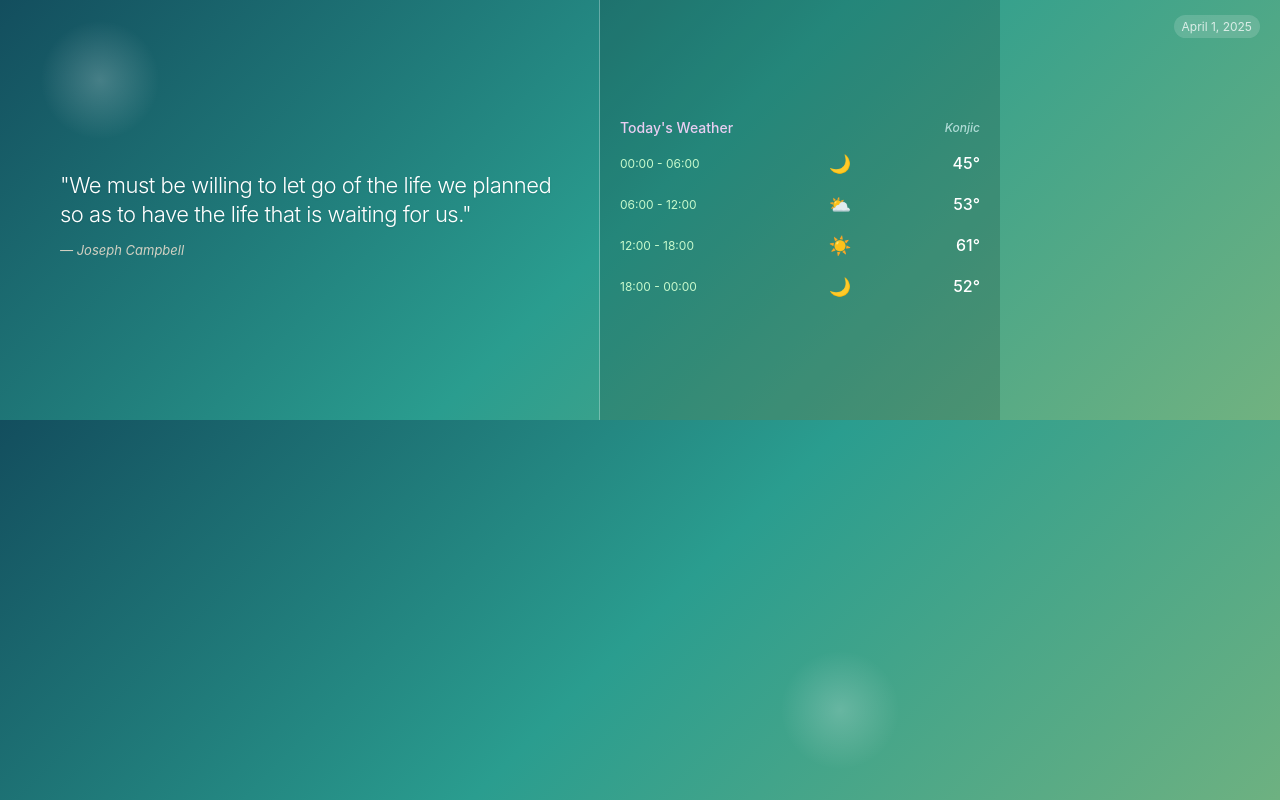
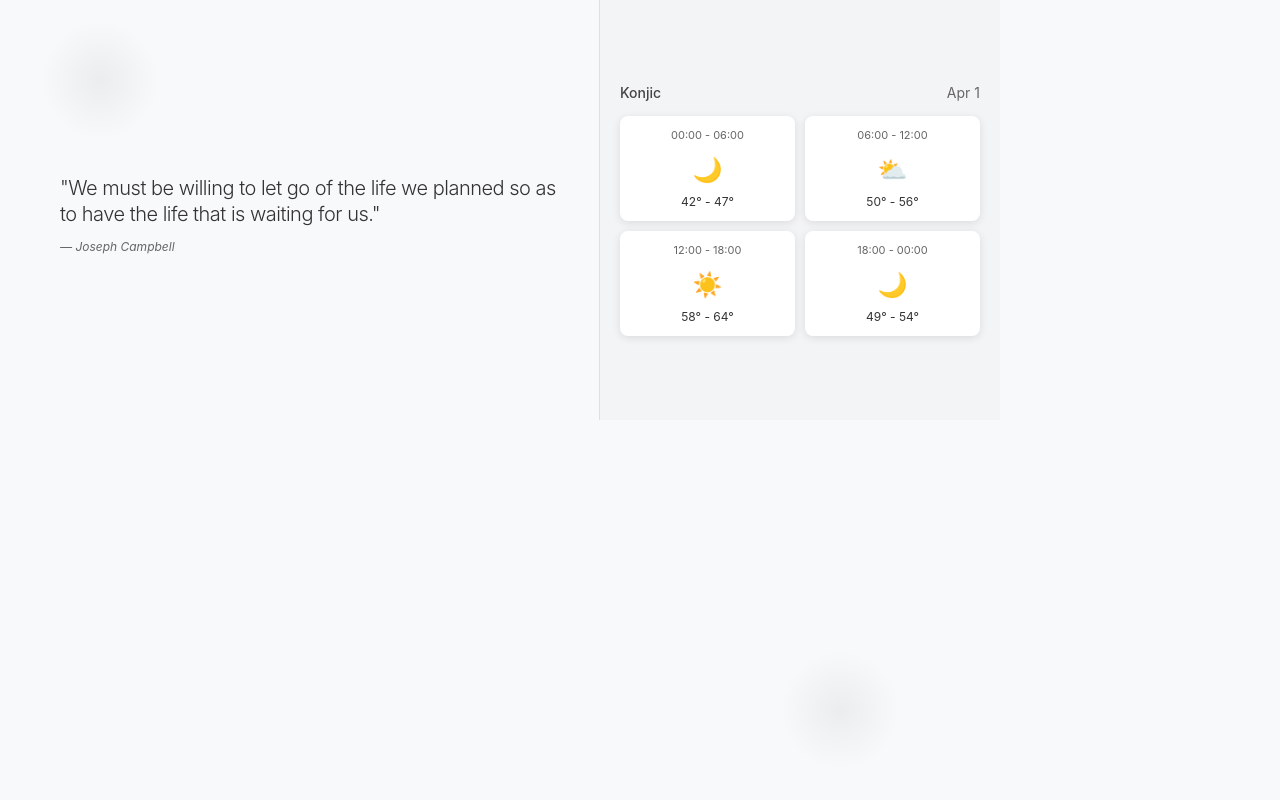
Before and after one commit to nedimperva/notion-dynamic-cover, a website: page notion-cover-compact.html in a window 1280 px wide. Drawn offline with Linux system fonts and the light colour scheme.

Commit message:
made text even smaller, for better showcasing of longer quotes and made icons colorful

```diff
--- a/notion-cover-compact.html
+++ b/notion-cover-compact.html
@@ -11,8 +11,8 @@
       width: 1000px;
       height: 420px;
       font-family: -apple-system, BlinkMacSystemFont, 'Segoe UI', Roboto, Oxygen, Ubuntu, Cantarell, 'Open Sans', 'Helvetica Neue', sans-serif;
-      background: linear-gradient(135deg, #134e5e 0%, #2a9d8f 50%, #71b280 100%);
-      color: #fff;
+      background: #f8f9fa;
+      color: #333;
       overflow: hidden;
       display: flex;
     }
@@ -22,11 +22,10 @@
       top: 15px;
       right: 20px;
       font-size: 12px;
-      opacity: 0.8;
-      background: rgba(255, 255, 255, 0.2);
+      color: rgba(0, 0, 0, 0.7);
+      background: rgba(0, 0, 0, 0.1);
       padding: 4px 8px;
       border-radius: 12px;
-      backdrop-filter: blur(4px);
     }
 
     .quote-section {
@@ -46,7 +45,7 @@
       right: 0;
       width: 1px;
       height: 100%;
-      background: rgba(255, 255, 255, 0.3);
+      background: rgba(0, 0, 0, 0.1);
     }
 
     .quote-container {
@@ -55,19 +54,23 @@
     }
 
     .quote {
-      font-size: 22px;
+      font-size: 20px;
       font-weight: 300;
       line-height: 1.3;
       letter-spacing: -0.5px;
       margin-bottom: 10px;
-      text-shadow: 0 1px 2px rgba(0,0,0,0.1);
+      color: #333;
+      max-height: 160px;
+      overflow: hidden;
+      display: -webkit-box;
+      -webkit-line-clamp: 6;
+      -webkit-box-orient: vertical;
     }
 
     .author {
-      font-size: 13px;
-      opacity: 0.8;
+      font-size: 12px;
+      color: #666;
       font-style: italic;
-      color: #ffe8d6;
     }
 
     .weather-section {
@@ -77,57 +80,60 @@
       flex-direction: column;
       justify-content: center;
       box-sizing: border-box;
-      background: rgba(0, 0, 0, 0.15);
+      background: rgba(0, 0, 0, 0.02);
     }
 
-    .weather-title {
-      font-size: 14px;
-      font-weight: 500;
-      margin-bottom: 12px;
-      opacity: 0.9;
-      color: #ffd6ff;
+    .weather-header {
       display: flex;
       justify-content: space-between;
       align-items: center;
+      margin-bottom: 15px;
     }
 
     .location {
-      font-size: 12px;
-      opacity: 0.8;
-      font-style: italic;
-      color: #e0fbfc;
+      font-size: 14px;
+      font-weight: 500;
+      color: #444;
     }
 
-    .weather-list {
-      display: flex;
-      flex-direction: column;
+    .today-date {
+      font-size: 14px;
+      color: #666;
+    }
+
+    .weather-grid {
+      display: grid;
+      grid-template-columns: 1fr 1fr;
+      grid-template-rows: 1fr 1fr;
       gap: 10px;
     }
 
-    .weather-item {
+    .weather-cell {
+      background: #fff;
+      border-radius: 8px;
+      padding: 12px;
       display: flex;
-      justify-content: space-between;
+      flex-direction: column;
       align-items: center;
-      padding: 5px 0;
+      box-shadow: 0 2px 8px rgba(0, 0, 0, 0.1);
     }
 
     .time-block {
-      font-size: 12px;
-      color: #c7f9cc;
-      width: 120px;
+      font-size: 11px;
+      color: #666;
+      margin-bottom: 8px;
     }
 
     .icon {
-      font-size: 18px;
-      width: 30px;
-      text-align: center;
+      font-size: 24px;
+      margin: 5px 0;
     }
 
     .temp {
-      font-size: 16px;
-      font-weight: 500;
-      width: 40px;
-      text-align: right;
+      font-size: 12px;
+      font-weight: 400;
+      color: #333;
+      margin-top: 5px;
     }
 
     .accent-circle {
@@ -135,7 +141,7 @@
       width: 120px;
       height: 120px;
       border-radius: 50%;
-      background: radial-gradient(circle, rgba(255,255,255,0.2) 0%, rgba(255,255,255,0) 70%);
+      background: radial-gradient(circle, rgba(0,0,0,0.05) 0%, rgba(0,0,0,0) 70%);
       z-index: 0;
     }
 
@@ -154,8 +160,6 @@
   <div class="accent-circle circle-1"></div>
   <div class="accent-circle circle-2"></div>
 
-  <div class="date">April 1, 2025</div>
-
   <div class="quote-section">
     <div class="quote-container">
       <p class="quote">"We must be willing to let go of the life we planned so as to have the life that is waiting for us."</p>
@@ -164,30 +168,30 @@
   </div>
 
   <div class="weather-section">
-    <div class="weather-title">
-      <span>Today's Weather</span>
+    <div class="weather-header">
       <span class="location">Konjic</span>
+      <span class="today-date">Apr 1</span>
     </div>
-    <div class="weather-list">
-      <div class="weather-item">
+    <div class="weather-grid">
+      <div class="weather-cell">
         <div class="time-block">00:00 - 06:00</div>
-        <div class="icon">🌙</div>
-        <div class="temp">45°</div>
+        <div class="icon" style="color: #343A40;">🌙</div>
+        <div class="temp">42° - 47°</div>
       </div>
-      <div class="weather-item">
+      <div class="weather-cell">
         <div class="time-block">06:00 - 12:00</div>
-        <div class="icon">⛅</div>
-        <div class="temp">53°</div>
+        <div class="icon" style="color: #87CEEB;">⛅</div>
+        <div class="temp">50° - 56°</div>
       </div>
-      <div class="weather-item">
+      <div class="weather-cell">
         <div class="time-block">12:00 - 18:00</div>
-        <div class="icon">☀️</div>
-        <div class="temp">61°</div>
+        <div class="icon" style="color: #FF9500;">☀️</div>
+        <div class="temp">58° - 64°</div>
       </div>
-      <div class="weather-item">
+      <div class="weather-cell">
         <div class="time-block">18:00 - 00:00</div>
-        <div class="icon">🌙</div>
-        <div class="temp">52°</div>
+        <div class="icon" style="color: #343A40;">🌙</div>
+        <div class="temp">49° - 54°</div>
       </div>
     </div>
   </div>
```
Also changed, not shown: index.js (+132 -70 lines).
